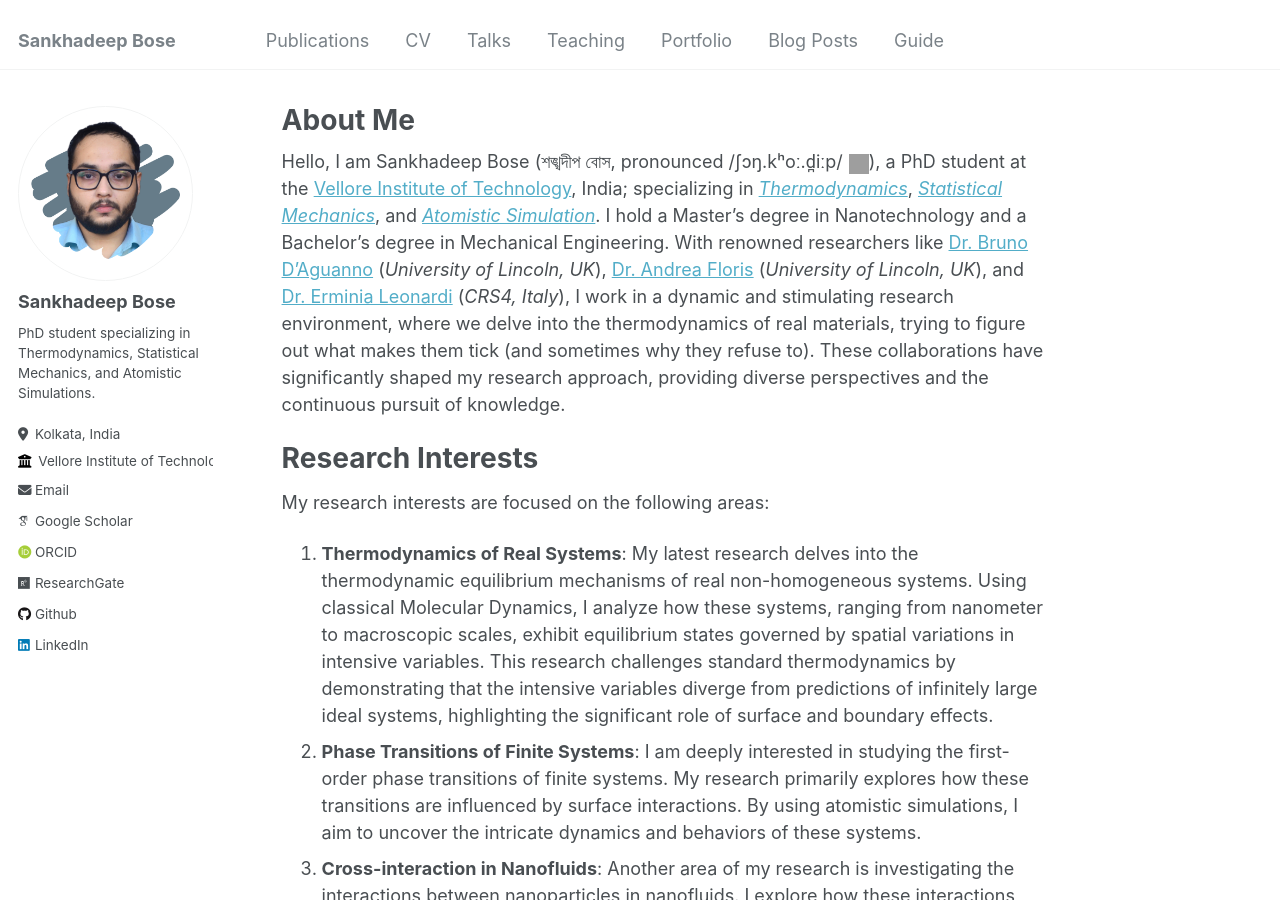
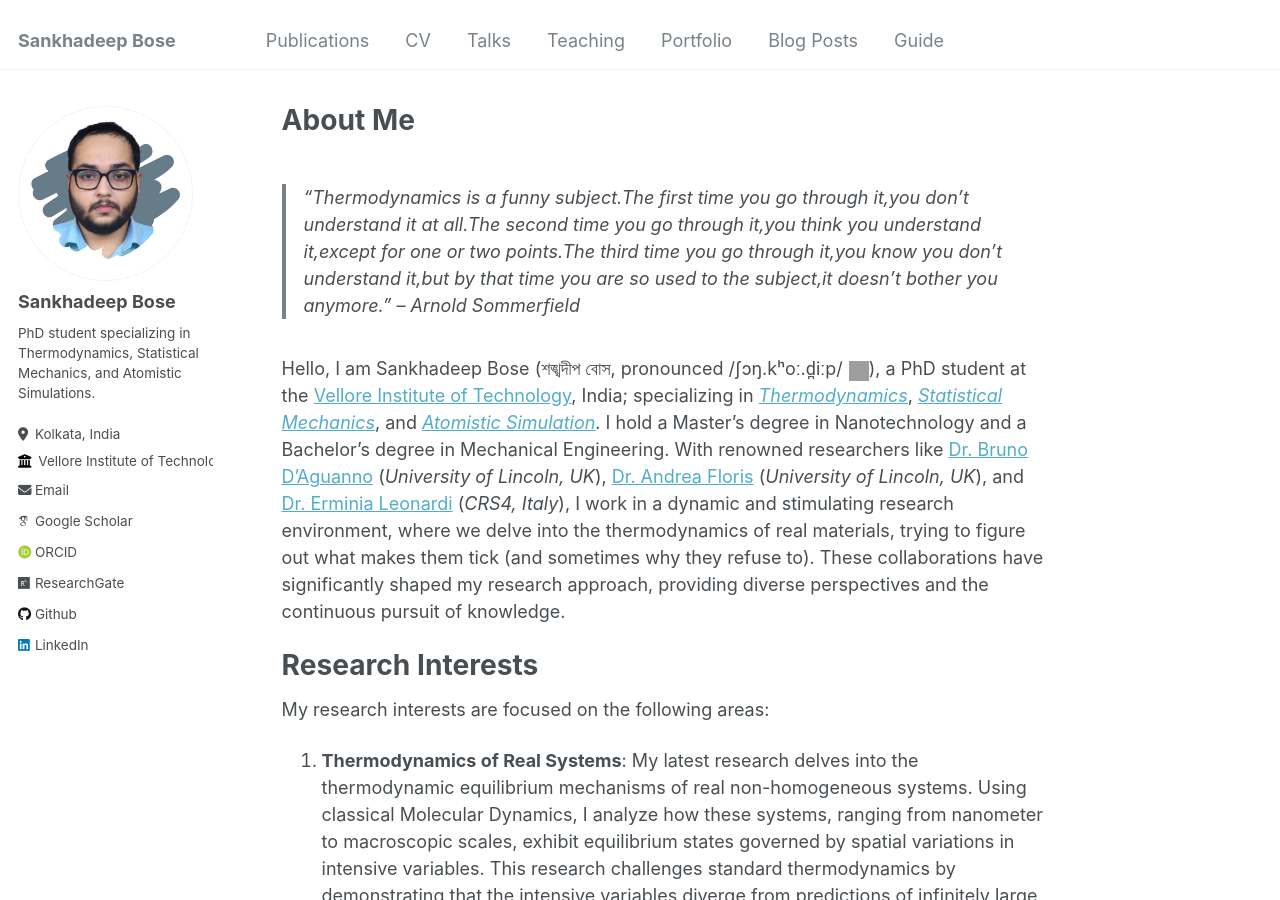
Before and after one commit to sankhadeepbose/sankhadeepbose.github.io, a Jekyll site: the page built from _pages/about.md, in a window 1280 px wide and 900 px high. Built offline with Jekyll 4.4.1, drawn with Linux system fonts in a browser that asks for light colours; some web fonts are replaced; grey boxes are pictures that could not be loaded.

Commit message:
Update about.md

```diff
--- a/_pages/about.md
+++ b/_pages/about.md
@@ -6,6 +6,7 @@ redirect_from:
   - /about/
   - /about.html
 ---
+> *"Thermodynamics is a funny subject.The first time you go through it,you don't understand it at all.The second time you go through it,you think you understand it,except for one or two points.The third time you go through it,you know you don't understand it,but by that time you are so used to the subject,it doesn't bother you anymore."* -- Arnold Sommerfield
 
 Hello, I am Sankhadeep Bose (শঙ্খদীপ বোস, pronounced /ʃɔŋ.kʰoː.d̪iːp/<audio id="pronunciation" src="{{ site.baseurl }}/assets/audio/pronunciation.mp3"></audio>
 <button onclick="document.getElementById('pronunciation').play()" style="background:none;border:none;padding:0;margin-left:1px;vertical-align:middle;display:inline;">
```
